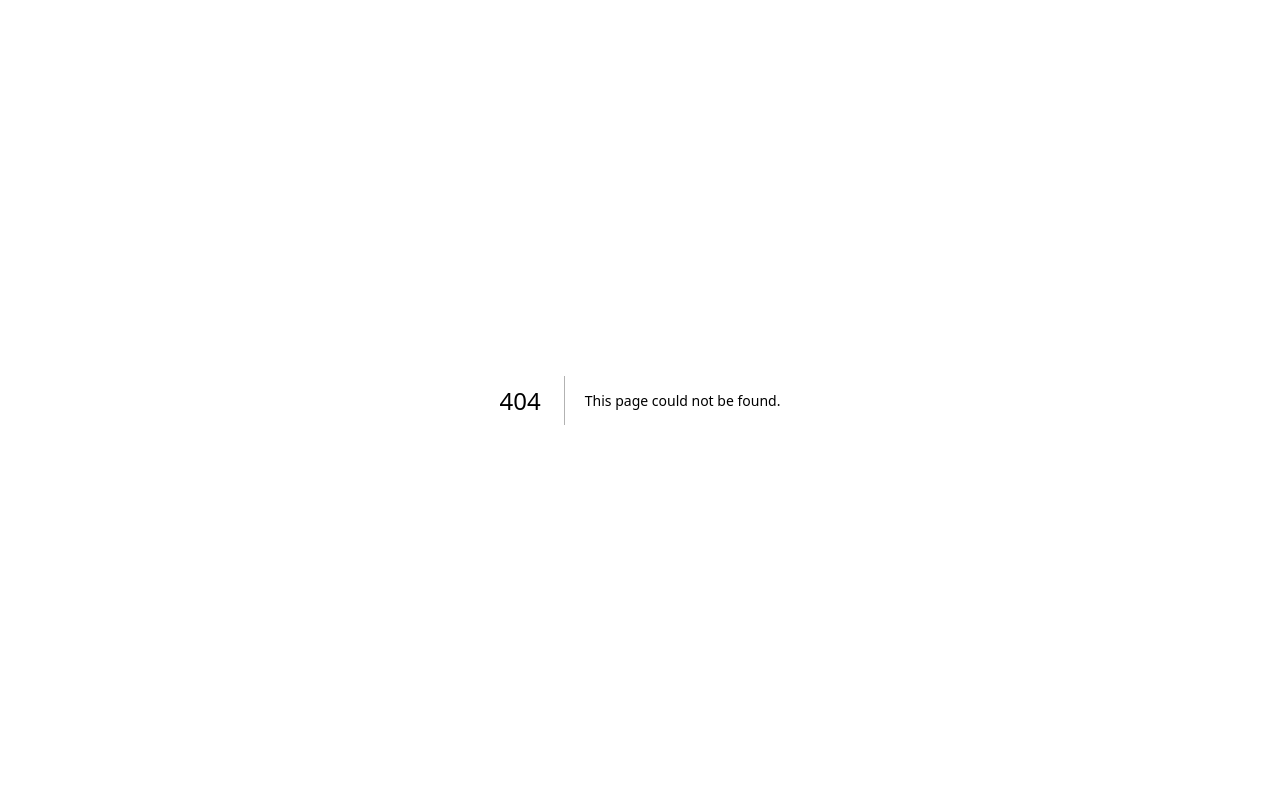
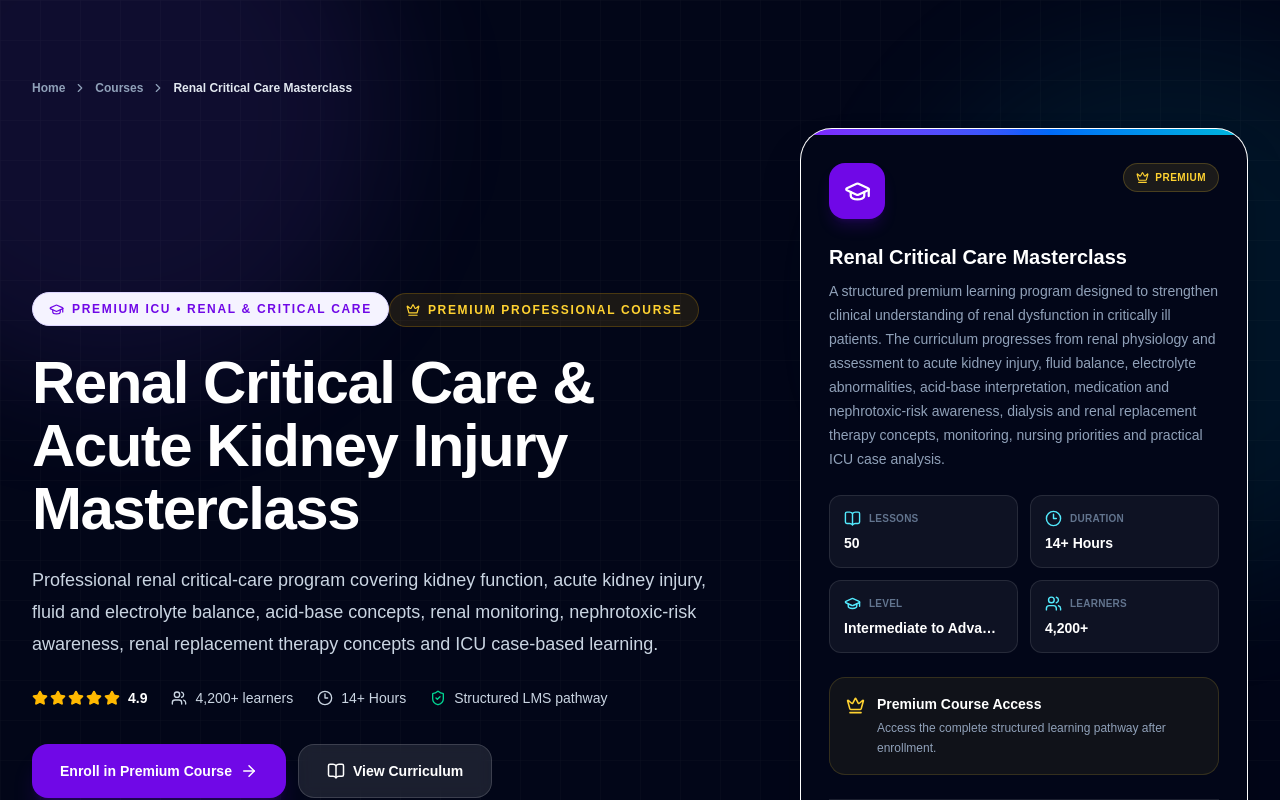
Before and after one commit to dubeyavinash557-sudo/icu-learning-portal, a Next.js app in the folder client/: page /courses/premium/renal-critical-care in a window 1280 px wide. Before the commit this address had no page. Shown: the top 800 px of the page. Built offline with nearby package versions, Linux system fonts and the light colour scheme.

Commit message:
Add professional Renal Critical Care premium course

```diff
--- /dev/null
+++ b/client/app/courses/premium/renal-critical-care/page.tsx
@@ -0,0 +1,258 @@
+import CourseLandingPage from "../../_components/CourseLandingPage";
+
+export default function RenalCriticalCarePremiumPage() {
+  return (
+    <CourseLandingPage
+      course={{
+        title: "Renal Critical Care & Acute Kidney Injury Masterclass",
+
+        shortTitle: "Renal Critical Care Masterclass",
+
+        category: "Premium ICU • Renal & Critical Care",
+
+        description:
+          "Professional renal critical-care program covering kidney function, acute kidney injury, fluid and electrolyte balance, acid-base concepts, renal monitoring, nephrotoxic-risk awareness, renal replacement therapy concepts and ICU case-based learning.",
+
+        longDescription:
+          "A structured premium learning program designed to strengthen clinical understanding of renal dysfunction in critically ill patients. The curriculum progresses from renal physiology and assessment to acute kidney injury, fluid balance, electrolyte abnormalities, acid-base interpretation, medication and nephrotoxic-risk awareness, dialysis and renal replacement therapy concepts, monitoring, nursing priorities and practical ICU case analysis.",
+
+        instructor: "ICU Learning Portal Faculty",
+
+        level: "Intermediate to Advanced",
+
+        duration: "14+ Hours",
+
+        lessons: 50,
+
+        students: "4,200+",
+
+        rating: 4.9,
+
+        price: "₹2,799",
+
+        originalPrice: "₹3,799",
+
+        isPremium: true,
+
+        accent: "violet",
+
+        modules: [
+          {
+            title: "Chapter 01 — Renal Critical Care Foundations",
+            description:
+              "Understand the role of renal function in critically ill patients and the importance of continuous assessment.",
+            lessons: 3,
+          },
+
+          {
+            title: "Chapter 02 — Kidney Anatomy & Physiology",
+            description:
+              "Review essential kidney structure, filtration, tubular function and fluid-regulation concepts.",
+            lessons: 2,
+          },
+
+          {
+            title: "Chapter 03 — Renal Assessment in ICU",
+            description:
+              "Learn structured assessment of urine output, renal function trends and clinical status.",
+            lessons: 3,
+          },
+
+          {
+            title: "Chapter 04 — Acute Kidney Injury",
+            description:
+              "Understand AKI fundamentals, common clinical patterns, risk factors and monitoring principles.",
+            lessons: 3,
+          },
+
+          {
+            title: "Chapter 05 — AKI Classification & Recognition",
+            description:
+              "Review commonly used AKI classification concepts and recognize important changes in renal function.",
+            lessons: 2,
+          },
+
+          {
+            title: "Chapter 06 — Fluid Balance Management",
+            description:
+              "Understand fluid input-output assessment, fluid accumulation and critical-care monitoring concepts.",
+            lessons: 3,
+          },
+
+          {
+            title: "Chapter 07 — Fluid Overload",
+            description:
+              "Study fluid-overload concepts, clinical consequences and monitoring considerations in critically ill patients.",
+            lessons: 2,
+          },
+
+          {
+            title: "Chapter 08 — Electrolyte Monitoring",
+            description:
+              "Review major electrolyte abnormalities and their relevance to renal and critical-care patients.",
+            lessons: 3,
+          },
+
+          {
+            title: "Chapter 09 — Sodium Disorders",
+            description:
+              "Understand common sodium abnormalities and structured clinical assessment principles.",
+            lessons: 2,
+          },
+
+          {
+            title: "Chapter 10 — Potassium Disorders",
+            description:
+              "Study potassium abnormalities, cardiac-risk awareness and essential monitoring considerations.",
+            lessons: 3,
+          },
+
+          {
+            title: "Chapter 11 — Calcium, Magnesium & Phosphate",
+            description:
+              "Review important mineral disturbances associated with renal dysfunction and critical illness.",
+            lessons: 2,
+          },
+
+          {
+            title: "Chapter 12 — Acid-Base Balance",
+            description:
+              "Understand basic acid-base physiology and its relationship to renal function.",
+            lessons: 3,
+          },
+
+          {
+            title: "Chapter 13 — ABG & Renal Dysfunction",
+            description:
+              "Correlate arterial blood-gas findings with metabolic disturbances and renal impairment.",
+            lessons: 3,
+          },
+
+          {
+            title: "Chapter 14 — Metabolic Acidosis",
+            description:
+              "Review metabolic acidosis, common causes and critical-care interpretation concepts.",
+            lessons: 2,
+          },
+
+          {
+            title: "Chapter 15 — Nephrotoxic Risk & Medication Safety",
+            description:
+              "Understand medication-safety principles, renal-risk awareness and monitoring considerations.",
+            lessons: 2,
+          },
+
+          {
+            title: "Chapter 16 — Renal Replacement Therapy",
+            description:
+              "Understand the fundamental concepts and clinical purpose of renal replacement therapy.",
+            lessons: 3,
+          },
+
+          {
+            title: "Chapter 17 — Hemodialysis & CRRT Concepts",
+            description:
+              "Review hemodialysis and continuous renal replacement therapy concepts used in critical care.",
+            lessons: 3,
+          },
+
+          {
+            title: "Chapter 18 — Renal ICU Nursing Priorities",
+            description:
+              "Organize monitoring, fluid assessment, documentation and nursing priorities for renal patients.",
+            lessons: 2,
+          },
+
+          {
+            title: "Chapter 19 — Renal Critical Care Case Workshop",
+            description:
+              "Apply renal assessment, fluid, electrolyte and acid-base concepts to structured ICU cases.",
+            lessons: 2,
+          },
+
+          {
+            title: "Chapter 20 — Final Renal Critical Care Assessment",
+            description:
+              "Consolidate renal critical-care knowledge through revision, clinical reasoning and assessment preparation.",
+            lessons: 1,
+          },
+        ],
+
+        learningOutcomes: [
+          "Understand the role of renal function in critical illness.",
+          "Review essential kidney anatomy and physiology.",
+          "Perform a structured renal assessment in ICU patients.",
+          "Understand acute kidney injury and its clinical significance.",
+          "Recognize important changes in renal-function trends.",
+          "Understand fluid balance and input-output monitoring.",
+          "Recognize the clinical significance of fluid overload.",
+          "Understand common electrolyte abnormalities in critical illness.",
+          "Review sodium disorders and monitoring principles.",
+          "Recognize potassium abnormalities and associated cardiac-risk awareness.",
+          "Understand calcium, magnesium and phosphate disturbances.",
+          "Review fundamental acid-base physiology.",
+          "Correlate ABG findings with renal and metabolic abnormalities.",
+          "Understand metabolic acidosis and its clinical significance.",
+          "Recognize nephrotoxic-risk and medication-safety considerations.",
+          "Understand the basic purpose of renal replacement therapy.",
+          "Review hemodialysis and CRRT concepts.",
+          "Organize renal ICU nursing priorities.",
+          "Apply renal critical-care concepts to practical ICU cases.",
+          "Prepare for a professional renal critical-care assessment.",
+        ],
+
+        practicalSkills: [
+          "Structured renal assessment",
+          "Urine-output monitoring",
+          "Fluid input-output assessment",
+          "Fluid-balance documentation",
+          "Acute kidney injury recognition",
+          "Renal-function trend observation",
+          "Fluid-overload recognition",
+          "Electrolyte monitoring",
+          "Sodium-abnormality recognition",
+          "Potassium-abnormality recognition",
+          "Calcium and magnesium monitoring awareness",
+          "Phosphate monitoring awareness",
+          "Acid-base assessment",
+          "ABG correlation with renal dysfunction",
+          "Metabolic-acidosis recognition",
+          "Nephrotoxic-risk awareness",
+          "Renal medication-safety monitoring",
+          "Renal replacement therapy concepts",
+          "CRRT monitoring concepts",
+          "Renal ICU case-based reasoning",
+        ],
+
+        includes: [
+          "50 structured premium lessons",
+          "20 professional renal critical-care chapters",
+          "Renal critical-care curriculum",
+          "Kidney anatomy and physiology",
+          "ICU renal assessment",
+          "Acute kidney injury learning",
+          "AKI recognition and classification concepts",
+          "Fluid-balance monitoring",
+          "Fluid-overload learning",
+          "Electrolyte monitoring",
+          "Sodium disorders",
+          "Potassium disorders",
+          "Calcium, magnesium and phosphate concepts",
+          "Acid-base balance",
+          "ABG and renal dysfunction correlation",
+          "Metabolic-acidosis concepts",
+          "Nephrotoxic-risk awareness",
+          "Medication-safety principles",
+          "Renal replacement therapy concepts",
+          "Hemodialysis and CRRT concepts",
+          "Renal ICU nursing priorities",
+          "Renal critical-care case workshop",
+          "Final renal critical-care assessment",
+          "Progress tracking",
+          "Premium learner access",
+          "Certificate completion pathway",
+        ],
+      }}
+    />
+  );
+}
```
